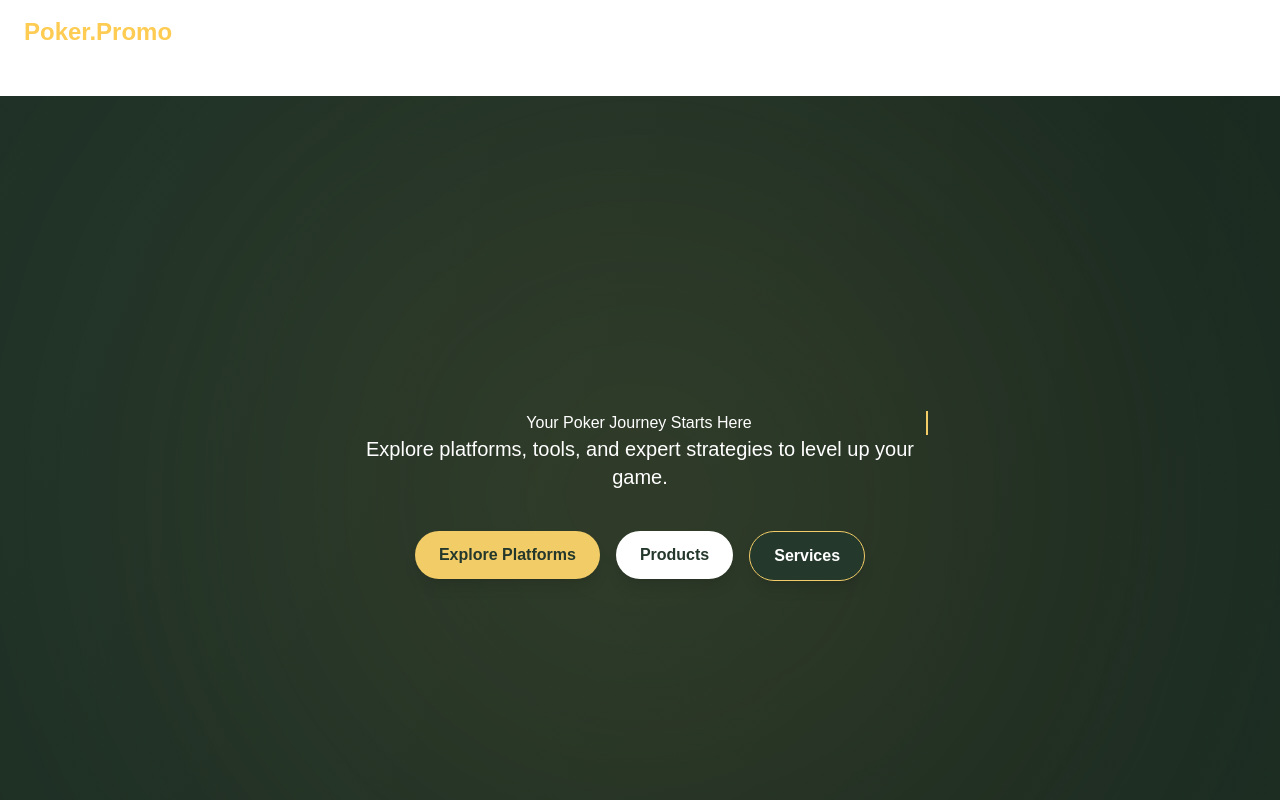
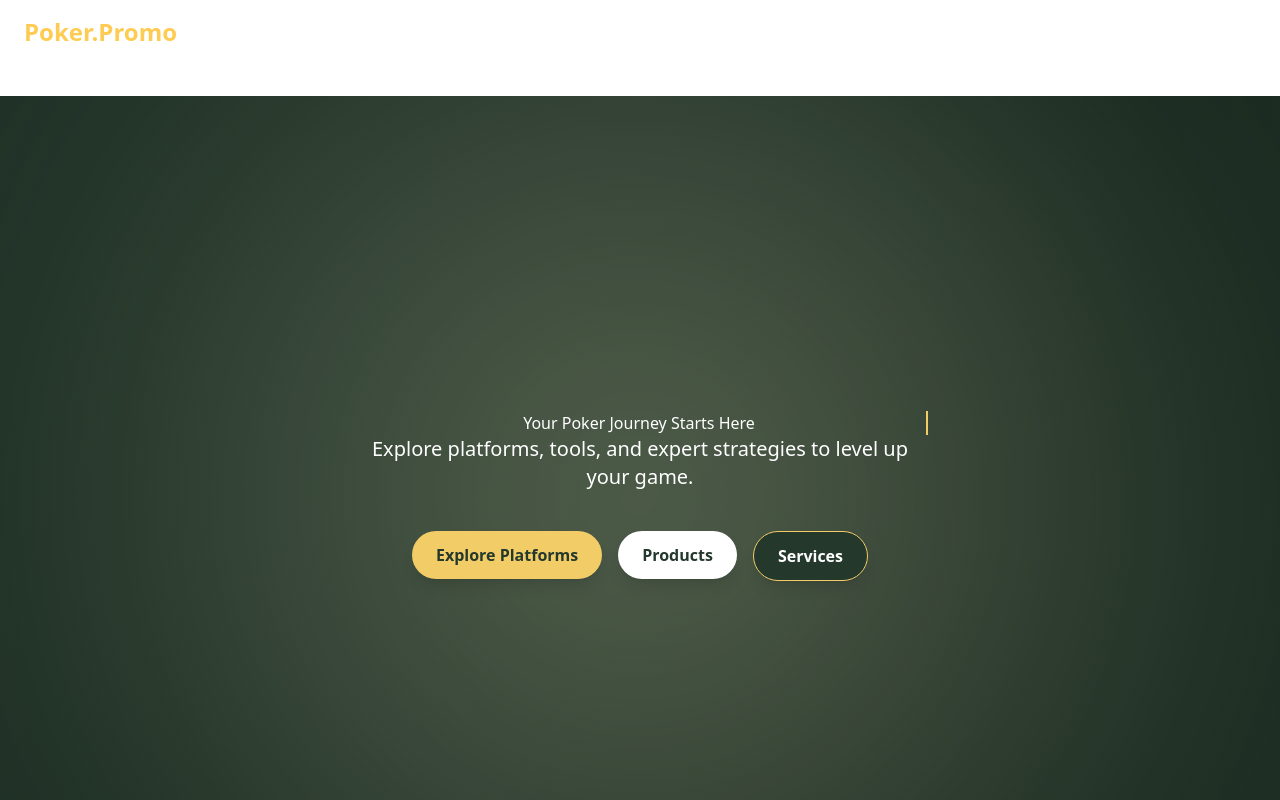
Before and after one commit to liveslow0/poker-promo, a Next.js app: page / in a window 1280 px wide. Shown: the top 800 px of the page. Built offline with nearby package versions, Linux system fonts and the light colour scheme.

Commit message:
Update globals.css

```diff
--- a/styles/globals.css
+++ b/styles/globals.css
@@ -1,15 +1,9 @@
 @import "tailwindcss";
 
+/* Base Theme Colors */
 :root {
   --background: #ffffff;
   --foreground: #171717;
-}
-
-@theme inline {
-  --color-background: var(--background);
-  --color-foreground: var(--foreground);
-  --font-sans: var(--font-geist-sans);
-  --font-mono: var(--font-geist-mono);
 }
 
 @media (prefers-color-scheme: dark) {
@@ -22,10 +16,12 @@
 body {
   background: var(--background);
   color: var(--foreground);
-  font-family: Arial, Helvetica, sans-serif;
+  font-family: 'Arial', Helvetica, sans-serif;
 }
 
-/* Typewriter Animation */
+/* =====================
+   TYPEWRITER ANIMATION
+   ===================== */
 .typewriter h1 {
   overflow: hidden;
   border-right: 0.15em solid #f2cc67;
@@ -34,45 +30,19 @@ body {
 }
 
 @keyframes typing {
-  from {
-    width: 0;
-  }
-  to {
-    width: 100%;
-  }
+  from { width: 0; }
+  to { width: 100%; }
 }
 
 @keyframes blink-caret {
-  from,
-  to {
-    border-color: transparent;
-  }
-  50% {
-    border-color: #f2cc67;
-  }
+  from, to { border-color: transparent; }
+  50% { border-color: #f2cc67; }
 }
 
-/* Background Animation */
+/* =========================
+   HYPNOTIC ANIMATED BACKGROUND
+   ========================= */
 .animated-background {
-  background: linear-gradient(-45deg, #24382c, #1a2a20, #24382c, #1a2a20);
-  background-size: 400% 400%;
-  animation: gradientBG 15s ease infinite;
-}
-
-@keyframes gradientBG {
-  0% {
-    background-position: 0% 50%;
-  }
-  50% {
-    background-position: 100% 50%;
-  }
-  100% {
-    background-position: 0% 50%;
-  }
-}
-
-/* Hypnotic Gradient Animation */
-.hypnotic-bg {
   position: relative;
   background: radial-gradient(circle at 30% 30%, #24382c, #1a2a20, #24382c);
   background-size: 400% 400%;
@@ -82,56 +52,12 @@ body {
 }
 
 @keyframes hypnoticMove {
-  0% { background-position: 0% 50%; }
-  50% { background-position: 100% 50%; }
+  0%   { background-position: 0% 50%; }
+  50%  { background-position: 100% 50%; }
   100% { background-position: 0% 50%; }
 }
 
-/* Glowing Orb Layer */
-.hypnotic-bg::before {
-  content: '';
-  position: absolute;
-  top: -25%;
-  left: -25%;
-  width: 150%;
-  height: 150%;
-  background: radial-gradient(circle, rgba(242, 204, 103, 0.15), transparent 60%);
-  animation: rotateOrb 60s linear infinite;
-  z-index: 1;
-  filter: blur(80px);
-}
-
-@keyframes rotateOrb {
-  0% { transform: rotate(0deg); }
-  100% { transform: rotate(360deg); }
-}
-
-/* Make text visible above everything */
-.hypnotic-content {
-  position: relative;
-  z-index: 2;
-}
-
-.animated-background {
-  background: radial-gradient(circle at 30% 30%, #24382c, #1a2a20, #24382c);
-  background-size: 400% 400%;
-  animation: hypnoticMove 20s ease-in-out infinite;
-  position: relative;
-  overflow: hidden;
-}
-
-@keyframes hypnoticMove {
-  0% {
-    background-position: 0% 50%;
-  }
-  50% {
-    background-position: 100% 50%;
-  }
-  100% {
-    background-position: 0% 50%;
-  }
-}
-
+/* Glowing Orb Effect */
 .animated-background::before {
   content: '';
   position: absolute;
@@ -139,22 +65,36 @@ body {
   left: -25%;
   width: 150%;
   height: 150%;
-  background: radial-gradient(circle, rgba(242, 204, 103, 0.1), transparent 60%);
+  background: radial-gradient(circle, rgba(255, 255, 200, 0.25), transparent 60%);
   animation: rotateOrb 60s linear infinite;
+  filter: blur(100px);
+  mix-blend-mode: screen;
   z-index: 1;
-  filter: blur(80px);
 }
 
+/* Rotating Orb Movement */
 @keyframes rotateOrb {
-  0% {
-    transform: rotate(0deg);
-  }
-  100% {
-    transform: rotate(360deg);
-  }
+  0%   { transform: rotate(0deg); }
+  100% { transform: rotate(360deg); }
 }
 
+/* Ensure all child content appears above */
 .animated-background > * {
   position: relative;
   z-index: 2;
 }
+
+/* =====================
+   CUSTOM BUTTON STYLES (optional if not in Tailwind)
+   ===================== */
+.btn-primary {
+  @apply bg-[#f2cc67] text-[#24382c] px-6 py-3 rounded-full font-semibold shadow-lg hover:bg-[#ffcc53] hover:scale-105 transition-all duration-300;
+}
+
+.btn-secondary {
+  @apply bg-white text-[#24382c] px-6 py-3 rounded-full font-semibold shadow-lg hover:bg-[#f2cc67] hover:scale-105 transition-all duration-300;
+}
+
+.btn-outline {
+  @apply bg-[#24382c] border border-[#f2cc67] text-white px-6 py-3 rounded-full font-semibold shadow-lg hover:bg-[#1a2a20] hover:scale-105 transition-all duration-300;
+}
```
